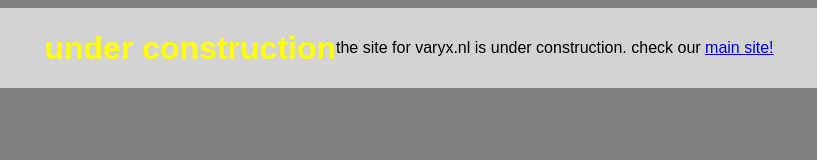
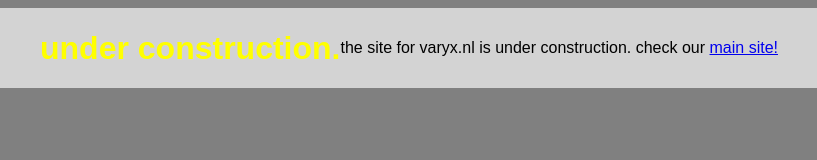
Before and after one commit to oltx/varyx.nl, a plain HTML site: page index.html in a window 1280 px wide. Shown: the full height of the page, 231-1048 px from the left. Drawn offline with Linux system fonts and the light colour scheme.

Commit message:
Update index.html

```diff
--- a/index.html
+++ b/index.html
@@ -11,7 +11,7 @@
    </head>
    <body>
       <div id="box">
-         <h1>under construction</h1>
+         <h1>under construction.  </h1>
          <p>the site for varyx.nl is under construction. check our <a href="https://ra-oe.dev">main site!</a></p>
       </div>
   </body>
```
